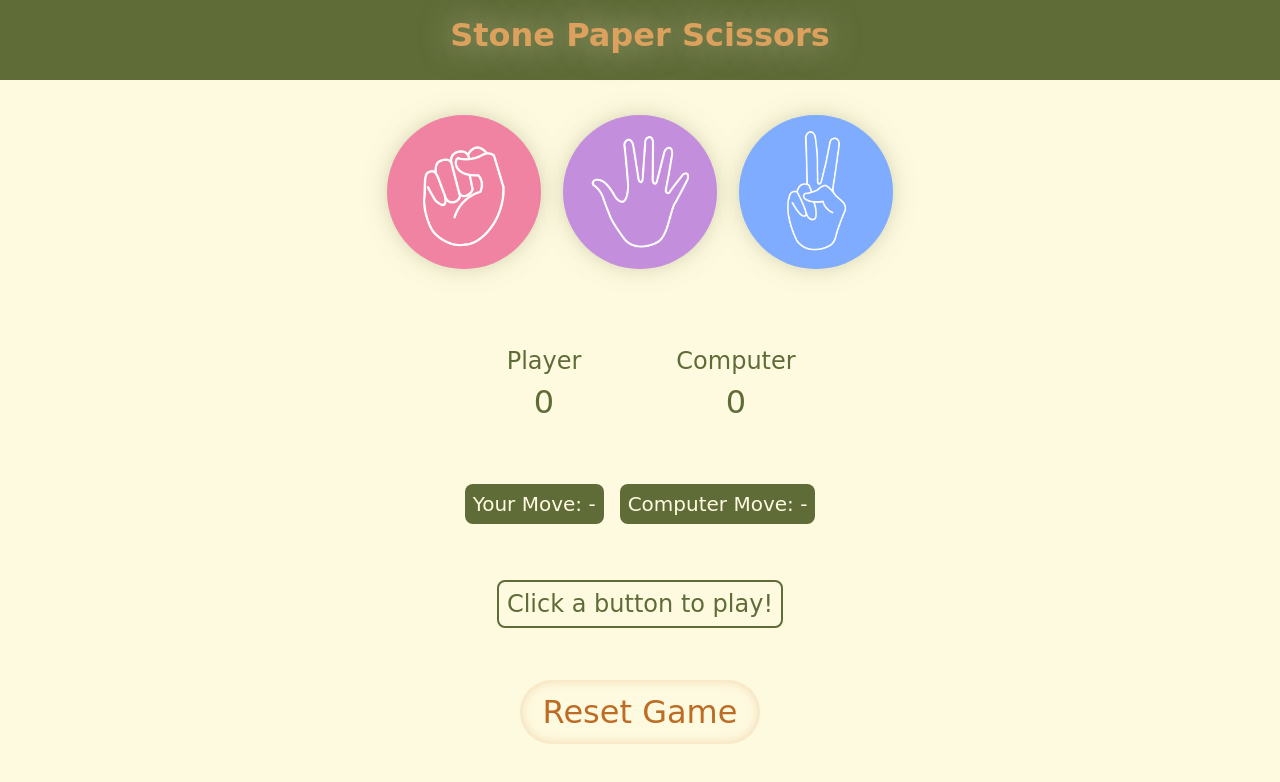
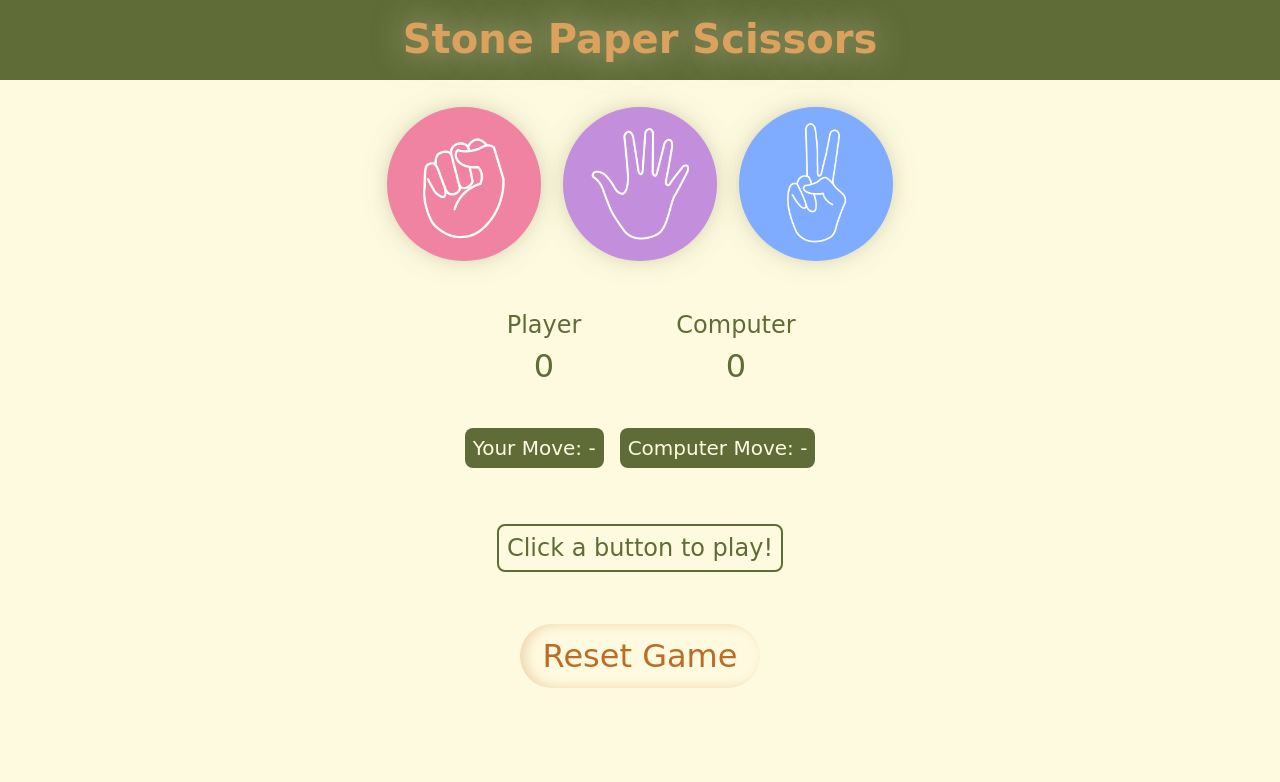
Before and after one commit to darshantalati23/Stone-Paper-Scissors-MiniProject, a plain HTML site: page index.html in a window 1280 px wide. Drawn offline with Linux system fonts and the light colour scheme; a web font is replaced by a local one.

Commit message:
readability and ReadMe

```diff
--- a/app.js
+++ b/app.js
@@ -81,6 +81,8 @@ function playRound(playerChoice) {
 
   const winner = determineWinner(playerChoice, compChoice);
 
+  // Instead of .classLists addition and removal for each case, we use .className
+  // .className assigns only that particular class to the element
   if (winner === "player") {
     playerScore++;
     result.innerText = "You Win!";
--- a/style.css
+++ b/style.css
@@ -26,6 +26,7 @@ body {
 #head-text {
   color: #dda15e;
   padding: 2vmin;
+  font-size: 5vmin;
   text-shadow: 0 0 1rem rgba(254, 250, 224, 0.1);
 }
 
@@ -42,7 +43,7 @@ body {
   justify-content: center;
   align-items: center;
   gap: 6vmin;
-  margin: 4vmin 0;
+  margin: 3vmin 0;
   flex-wrap: wrap;
 }
 
@@ -78,7 +79,7 @@ body {
 
 #score-area {
   width: 100%;
-  height: 20vh;
+  height: 15vh;
   display: flex;
   flex-direction: row;
   justify-content: center;
@@ -178,7 +179,7 @@ body {
   margin-top: 2vmin;
   border-radius: 50px;
   background-color: #fefae0;
-  box-shadow: inset 0 0 0.75rem rgba(221, 161, 94, 0.4);
+  box-shadow: inset 5px 0 0.75rem rgba(221, 161, 94, 0.4);
   color: #bc6c25;
   cursor: pointer;
   font-family: "Sour Gummy", cursive;
@@ -186,6 +187,6 @@ body {
 }
 
 #reset:hover {
-  box-shadow: inset 0 0 1.5rem rgba(221, 161, 94, 0.6);
+  box-shadow: inset 0 5px 1.5rem rgba(221, 161, 94, 0.6);
   transition: 0.2s ease-in-out;
 }
```
Also changed, not shown: index.html (+3 -0 lines), 1 other file.
